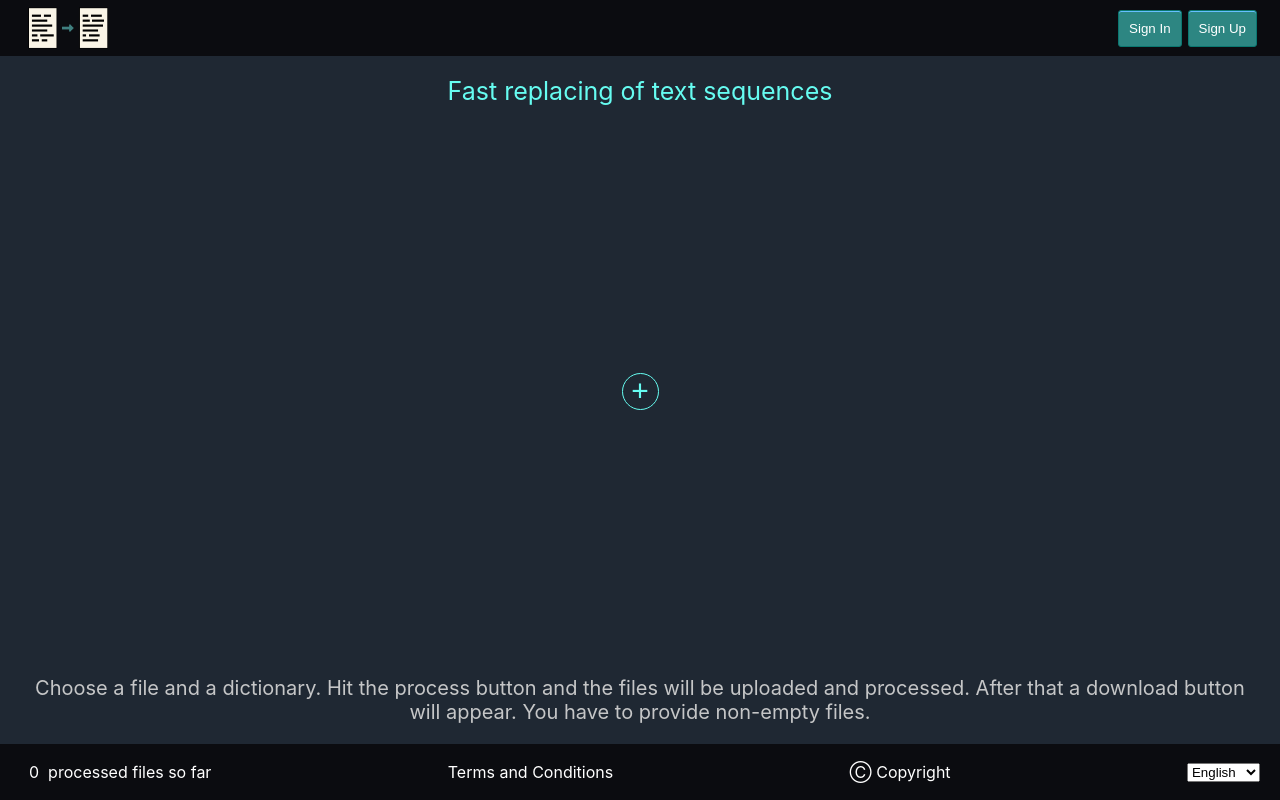
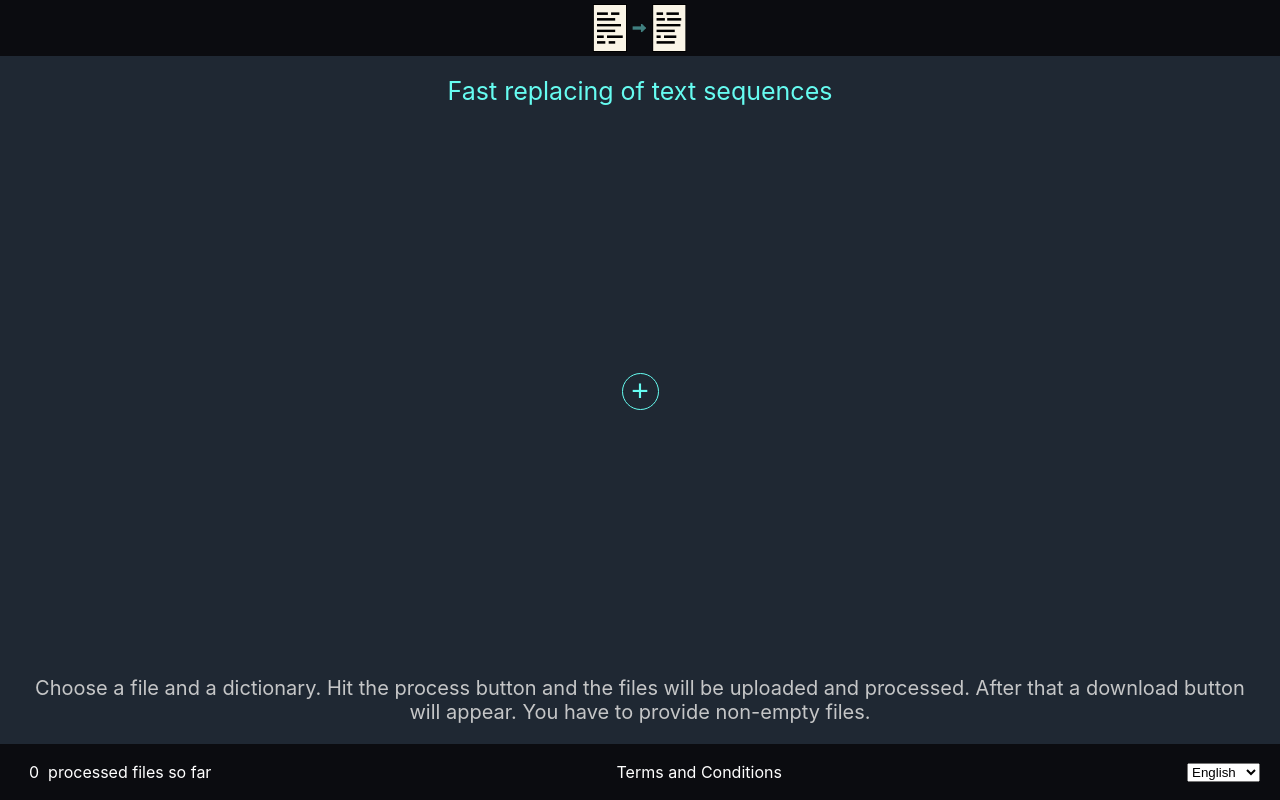
Before and after one commit to dandelionn/Fast-Online-Text-Sequence-Replacing, a React (Create React App) app in the folder frontend/: page / in a window 1280 px wide. Built offline with nearby package versions, Linux system fonts and the light colour scheme.

Commit message:
terms and conditions, spinners

```diff
--- a/frontend/package.json
+++ b/frontend/package.json
@@ -5,8 +5,10 @@
   "dependencies": {
     "axios": "^0.18.0",
     "js-file-download": "^0.4.4",
-   "react": "^16.7.0",
+    "react": "^16.7.0",
     "react-dom": "^16.7.0",
+    "react-router": "^4.3.1",
+    "react-router-dom": "^4.3.1",
     "react-scripts": "2.1.3"
   },
   "scripts": {
--- a/frontend/src/App.js
+++ b/frontend/src/App.js
@@ -4,21 +4,22 @@ import Header from './components/Header/Header';
 import Footer from './components/Footer/Footer';
 import Content from './containers/Content/Content';
 import Languages from './Languages';
+import TermsAndConditions from './components/TermsAndConditions/TermsAndConditions';
 
-import axios from 'axios';
+//import axios from 'axios';
 
-let baseURL = "https://www.theusefulweb.tk/";
+/*let baseURL = "https://www.theusefulweb.tk/";
 if(window.location.href.startsWith("https://www.theusefulweb.tk/"))
     baseURL = "https://www.theusefulweb.tk/";
 else if(window.location.href.startsWith("https://theusefulweb.tk/"))
     baseURL = "https://theusefulweb.tk/";
-else baseURL = "http://localhost:3000/";
-
+else baseURL = "http://localhost:3000/";*/
 
 class App extends Component {
   state = {
     language: Languages['english'],
-    processedFilesCount : 0
+    processedFilesCount : 0,
+    isTermsAndConditions: false
   }
 
   /*requestProcessedFilesCount = () => {
@@ -50,18 +51,34 @@ class App extends Component {
       this.setState({processedFilesCount: count});
   }
 
+  termsAndConditionsPressedHandler = () => {
+      this.setState({isTermsAndConditions: !this.state.isTermsAndConditions});
+  }
 
   render() {
+
+    let content = <div className="App">
+                      <Header language={this.state.language} />
+                      <Content  updateProcessedFilesCount={(count) => this.updateProcessedFilesCountHandler(count)}
+                              language={this.state.language}/>
+                      <Footer processedFilesCount = {this.state.processedFilesCount}
+                              changeLanguage={this.changeLanguageHandler}
+                              language={this.state.language}
+                              clicked = {this.termsAndConditionsPressedHandler}
+                      />
+                  </div>;
+
+    if(this.state.isTermsAndConditions){
+        content = <>
+                      <TermsAndConditions clicked = {this.termsAndConditionsPressedHandler}
+                                           language={this.state.language}/>
+                  </>;
+    }
+
     return (
-      <div className="App">
-        <Header language={this.state.language}/>
-        <Content  updateProcessedFilesCount={(count) => this.updateProcessedFilesCountHandler(count)}
-                language={this.state.language}/>
-        <Footer processedFilesCount = {this.state.processedFilesCount}
-                changeLanguage={this.changeLanguageHandler}
-                language={this.state.language}
-        />
-      </div>
+        <>
+            {content}
+        </>
     );
   }
 }
--- a/frontend/src/Languages.js
+++ b/frontend/src/Languages.js
@@ -12,10 +12,15 @@ const Languages = {
         processFile: 'Process File',
         download: 'Download',
         jobFailure: 'Error! This job has failed!',
+        uploading: 'Uploading...',
         processing: 'Processing...',
+        downloading: 'Downloading...',
         text: 'text',
-        dictionary: 'dictionary'
+        dictionary: 'dictionary',
+        termsAndConditionsPage: 'You can use this web app for free!',
+        clickAnywhere: 'Click anywhere to go back.'
     },
+
     romanian : {
         title:'Înlocuire rapidă de secvențe text',
         description: 'Alege un text și un dicționar. Apasă butonul de procesare, iar fișierele vor fi încărcate și procesate. După aceasta va apărea un buton de descărcare. Este necesar să alegeți fișiere care nu sunt goale.',
@@ -28,9 +33,13 @@ const Languages = {
         processFile: 'Procesează',
         download: 'Descărcați',
         jobFailure: 'Eroare! Acest proces a eșuat!',
+        uploading: 'Încărcare...',
         processing: 'Procesare...',
+        downloading: 'Descărcare...',
         text: 'text',
-        dictionary: 'dicționar'
+        dictionary: 'dicționar',
+        termsAndConditionsPage: 'Poți folosi această aplicație web gratis!',
+        clickAnywhere: 'Apasă oriunde pentru a merge înapoi.'
     }
 }
 
--- a/frontend/src/components/Footer/Footer.js
+++ b/frontend/src/components/Footer/Footer.js
@@ -1,6 +1,5 @@
 import React from 'react';
 import classes from './Footer.module.css';
-
 
 const footer = (props) => {
     return (
@@ -10,8 +9,8 @@ const footer = (props) => {
                 <p>{props.language.processedFilesSoFar}</p>
             </div>
 
-            <p> {props.language.termsAndConditions} </p>
-            <p> {props.language.copyright} </p>
+            <div onClick={props.clicked}  ><p>{props.language.termsAndConditions}</p></div>
+
             <select onChange = {(e) => props.changeLanguage(e)}>
                 <option value="english">English</option>
                 <option value="romanian">Română</option>
--- a/frontend/src/components/Footer/Footer.module.css
+++ b/frontend/src/components/Footer/Footer.module.css
@@ -19,6 +19,8 @@
 .Footer div{
     display: flex;
     flex-direction: row;
+    margin: 0;
+    padding: 0;
 }
 
 @media (max-width: 600px) {
--- a/frontend/src/components/Header/Header.js
+++ b/frontend/src/components/Header/Header.js
@@ -7,10 +7,6 @@ const header = (props) => {
     return (
         <div className={classes.Header}>
             <Logo />
-            <div>
-                <button className="signIn">{props.language.signIn}</button>
-                <button className="signUp">{props.language.signUp}</button>
-            </div>
         </div>
     );
 };
--- a/frontend/src/components/Header/Header.module.css
+++ b/frontend/src/components/Header/Header.module.css
@@ -1,10 +1,10 @@
 .Header{
     height: 56px;
     width: 100%;
-    align-self: flex-start;
+    /*align-self: flex-start;*/
     margin: 0;
     background-color: #0B0C10;
-    display: flex;
+    /*display: flex;*/
     justify-content: space-between;
     align-items: center;
     padding: 0 20px;
@@ -12,8 +12,10 @@
 }
 
 .Header div{
-    display: flex;
-    flex-direction: row;
+    /*display: flex;
+    flex-direction: row;*/
+    align-self: center;
+    justify-self: center;
 }
 
 .Header button:hover{
--- a/frontend/src/components/JobList/Job/Job.js
+++ b/frontend/src/components/JobList/Job/Job.js
@@ -18,7 +18,9 @@ class Job extends Component{
           textFile: null,
           isProcessing: false,
           jobFinished: false,
-          isTimeToUpload: false
+          isTimeToUpload: false,
+          isDownloading: false,
+          isUploading: false
     }
 
     shortenFilename = (filename) => {
@@ -62,11 +64,11 @@ class Job extends Component{
     }
 
     downloadFileHandler = () => {
+        this.setState({isDownloading: true});
         axios.get(`${baseURL}download/processed_${this.state.textFile.name}`)
                 .then( (response) => {
+                    console.log(response);
                     fileDownload(response.data, `processed_${this.state.textFile.name}`);
-                    console.log(response);
-                    this.props.deleteJob();
                 })
                 .catch(errors => {
                     this.props.markAsFailedJob("Error! Download failed!");
@@ -74,10 +76,13 @@ class Job extends Component{
                 })
                 .then( () => {
                     this.setState({jobFinished: false});
+                    this.setState({isDownloading: false});
+                    this.props.deleteJob();
                 });
     }
 
     processFileHandler = () => {
+        this.setState({isProcessing: true});
         console.log("IN PROCESS FILE");
         axios.get(`${baseURL}process/${this.state.dictionaryFile.name}/${this.state.textFile.name}`)
                     .then( response => {
@@ -107,6 +112,7 @@ class Job extends Component{
                         console.log(response);
                         if(this.state.isTimeToUpload === true) {
                             this.setState({isTimeToUpload: false});
+                            this.setState({isUploading: false});
                             this.processFileHandler();
                         } else {
                             this.setState({isTimeToUpload: true});
@@ -122,7 +128,7 @@ class Job extends Component{
         if(this.state.dictionaryFile && this.state.textFile)
         {
             this.props.hideControlButtons();
-            this.setState({isProcessing: true});
+            this.setState({isUploading: true});
             this.uploadDataHandler(this.state.dictionaryFile);
             this.uploadDataHandler(this.state.textFile);
         }
@@ -174,11 +180,24 @@ class Job extends Component{
                         <div><button onClick={this.processInputHandler}>{this.props.language.processFile}</button></div>
                       </>;
 
+
+
+        if(this.state.isDownloading === true){
+            content = <><Spinner />
+                        <p className={classes.SpinnerText}>{this.props.language.downloading}</p>
+                      </>;
+        }
+
+        if(this.state.isUploading === true){
+            content = <><Spinner />
+                        <p className={classes.SpinnerText}>{this.props.language.uploading}</p>
+                      </>;
+        }
+
         if(this.state.isProcessing === true){
             content = <><Spinner />
-                        <p>{this.props.language.processing}</p>
-                      </>
-
+                        <p className={classes.SpinnerText}>{this.props.language.processing}</p>
+                      </>;
         }
 
         if(this.state.jobFinished === true){
--- a/frontend/src/components/JobList/Job/Job.module.css
+++ b/frontend/src/components/JobList/Job/Job.module.css
@@ -45,9 +45,9 @@
     /*color: black;*/
 }
 
-.ProcessedText{
+.ProcessedText, .SpinnerText{
     font-size: 15px;
-    color:blue;
+    color:#C5C6C7;;
 }
 
 .SelectionArea{
--- a/frontend/src/components/Logo/Logo.module.css
+++ b/frontend/src/components/Logo/Logo.module.css
@@ -13,6 +13,6 @@
 
 @media (max-width: 600px) {
     .Logo img {
-        height: 60%;
+        /*height: 60%;*/
     }
 }
--- /dev/null
+++ b/frontend/src/components/TermsAndConditions/TermsAndConditions.js
@@ -0,0 +1,13 @@
+import React from 'react';
+import classes from  './TermsAndConditions.module.css';
+
+const TermsAndConditions = (props) => {
+        return (
+            <div className={classes.TermsAndConditions} onClick = {props.clicked}>
+                <p style={{fontSize:"20px"}}>{props.language.termsAndConditionsPage}</p>
+                <p style={{fontSize:"15px"}}>{props.language.clickAnywhere}</p>
+            </div>
+        );
+}
+
+export default TermsAndConditions;
--- /dev/null
+++ b/frontend/src/components/TermsAndConditions/TermsAndConditions.module.css
@@ -0,0 +1,11 @@
+.TermsAndConditions {
+    text-align: center;
+    min-width: 100vw;
+    min-height: 100vh;
+    background-color: white;
+    align-items: center;
+    justify-items: center;
+    grid-template-rows:  min-content auto min-content;
+    margin:0;
+    padding: 0;
+  }
```
